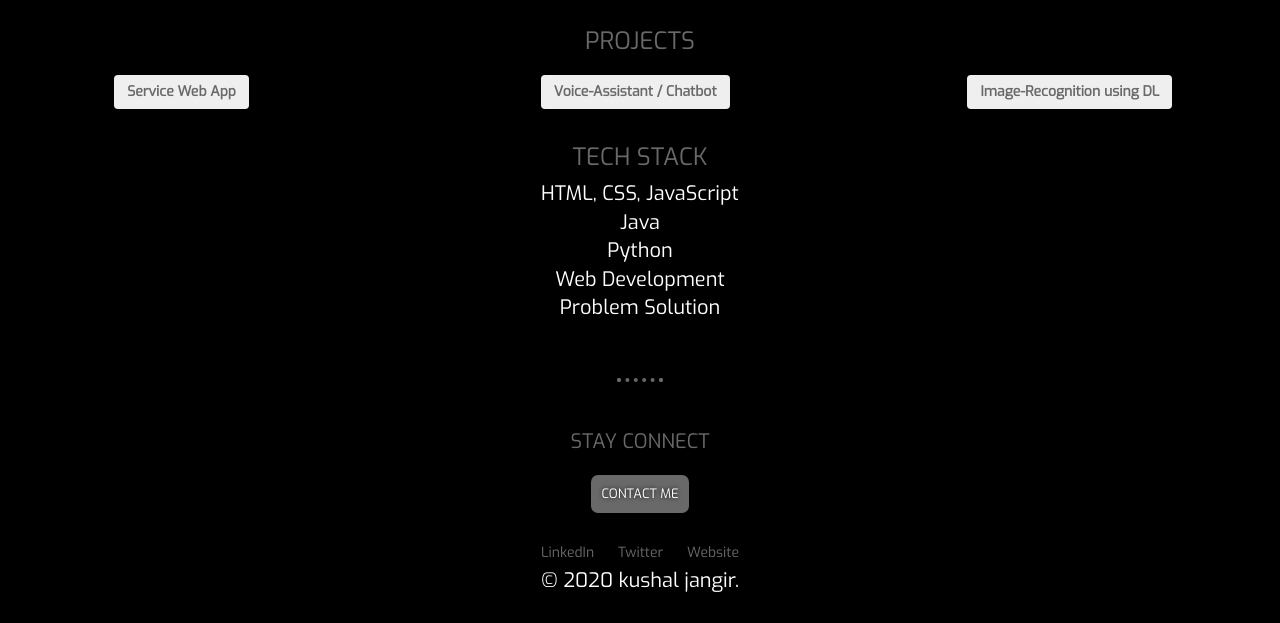
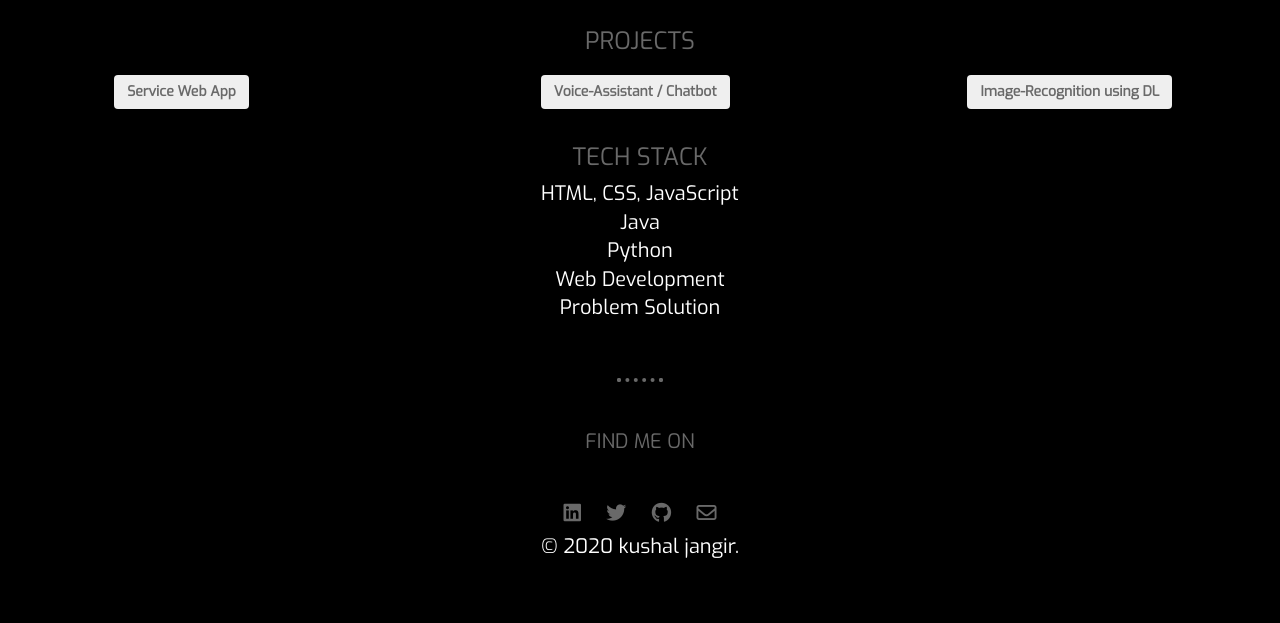
Before and after one commit to 7Kushal/7Kushal.github.io, a plain HTML site: page index.html in a window 1280 px wide. Shown: the part 1043-1666 px from the top of the page. After the commit the page ends 1631 px from the top, so only its background shows below. Drawn offline with nearby package versions, Linux system fonts and the light colour scheme.

Commit message:
Update-1.0

```diff
--- a/css/styles.css
+++ b/css/styles.css
@@ -99,6 +99,7 @@ text-align: center;
   font-family: "Montserrat", sans-serif;
 }
 .bottom-container{
+  font-size: 2rem;
   background-color: black;
   color:#e6d5b8;
   margin:0 0 0 0;
@@ -189,33 +190,6 @@ p{
   color: #696969;
   font-weight: bold;
 }
-.BUTTON_QTO {
-   -webkit-border-radius: 20px;
-   -moz-border-radius: 20px;
-   border-radius: 7px;
-   color: #FFFFFF;
-   font-size: 13px;
-   font-weight: 300;
-   padding: 10px;
-   margin-bottom: 10px;
-   background-color: #696969;
-   -webkit-box-shadow: 1px 1px 20px 0 #000000;
-   -moz-box-shadow: 1px 1px 20px 0 #000000;
-   box-shadow: 1px 1px 9px 0 #000000;
-   text-shadow: 0 0 4px #000000;
-   text-decoration: none;
-   display: inline-block;
-   cursor: pointer;
-   text-align: center;
-}
-
-.BUTTON_QTO:hover {
-   background: #01060F;
-   -webkit-border-radius: 21px;
-   -moz-border-radius: 21px;
-   border-radius: 7px;
-   text-decoration: none;
-}
 @media screen and (max-width: 600px) {
   html {
     margin: 0;
--- a/index.html
+++ b/index.html
@@ -14,6 +14,7 @@
   <link href="https://fonts.googleapis.com/css2?family=Exo&display=swap" rel="stylesheet">
   <link rel="preconnect" href="https://fonts.gstatic.com">
   <link href="https://fonts.googleapis.com/css2?family=Ubuntu:wght@500&display=swap" rel="stylesheet">
+    <script src="https://kit.fontawesome.com/23321a3484.js" crossorigin="anonymous"></script>
   <link rel="stylesheet" href="css/styles.css">
 </head>
 
@@ -115,16 +116,16 @@
 
   <hr>
 
-  <div class="contact-me">
-    <h2>STAY CONNECT</h2>
-    <a class="BUTTON_QTO" href="mailto:Jangidkushal1998@gmail.com">CONTACT ME</a>
-  </div>
+    <h2>FIND ME ON</h2>
+
 
   <div class="bottom-container">
     <br>
-    <a class="footer-link" href="https://www.linkedin.com">LinkedIn</a>
-    <a class="footer-link" href="https://twitter.com/">Twitter</a>
-    <a class="footer-link" href="https://www.appbrewery.co/">Website</a>
+    <!-- <a class="footer-link" href="mailto:Jangidkushal1998@gmail.com"><i class="footer fab fa-envelope"></i></a> -->
+    <a class="footer-link" href="https://www.linkedin.com/in/kushal-jangir-7534b2167/"><i class="footer fab fa-linkedin"></i></a>
+    <a class="footer-link" href="https://twitter.com/kushal__21"><i class="footer fab fa-twitter"></i></a>
+    <a class="footer-link" href="https://github.com/7kushal"><i class="footer fab fa-github"></i></a>
+    <a class="footer-link" href="mailto:Jangidkushal1998@gmail.com"><i class="footer far fa-envelope"></i></a>
     <p>© 2020 kushal jangir.</p>
   </div>
 
```
